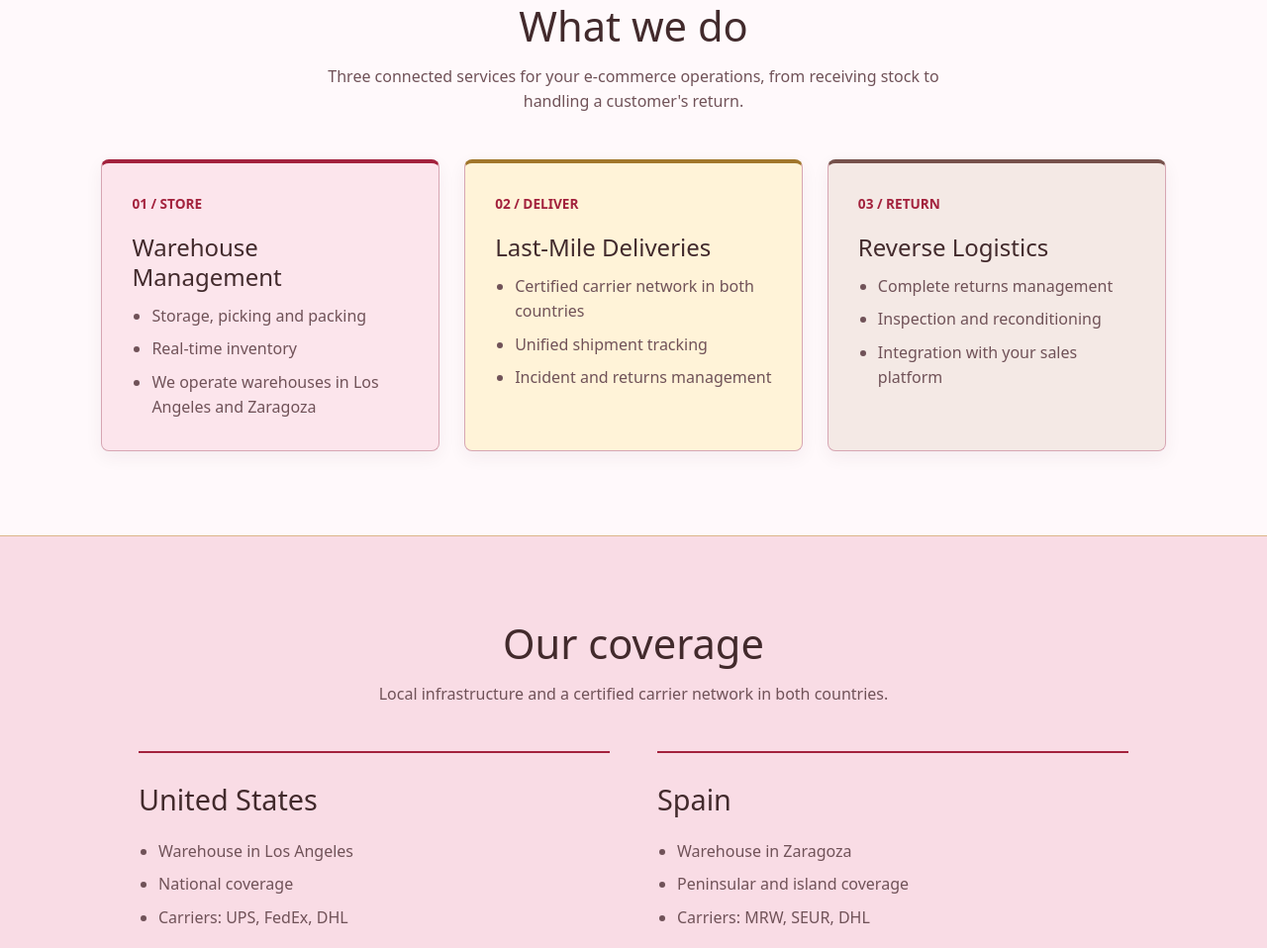
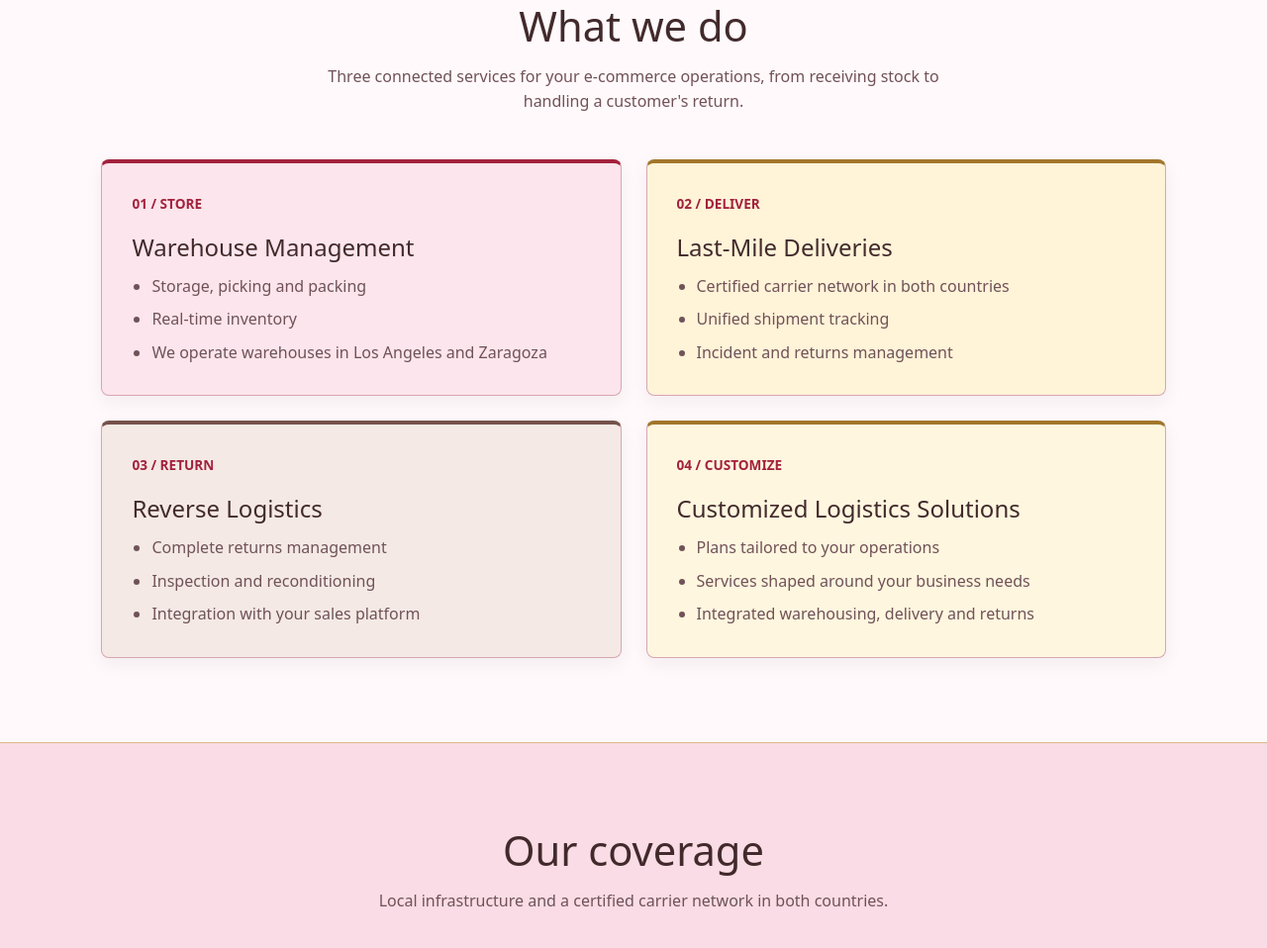
Before and after one commit to 4GeeksAcademy/lexadegu95-trackflow, a plain HTML site: page index.html in a window 1280 px wide. Shown: the part 1116-2074 px from the top of the page at 99% size. Drawn offline with nearby package versions, Linux system fonts and the light colour scheme.

Commit message:
made sure landing page reflects the same in CONTEXT.md

```diff
--- a/index.html
+++ b/index.html
@@ -156,7 +156,7 @@
                 </p>
             </div>
 
-            <div class="grid grid-cols-1 gap-[25px] sm:grid-cols-2 lg:grid-cols-3">
+            <div class="grid grid-cols-1 gap-[25px] sm:grid-cols-2 lg:grid-cols-2 2xl:grid-cols-4">
                 <article class="rounded-lg border border-[#d7a6b3] border-t-4 border-t-[#a3223d] bg-[#fce5ec] p-[30px] shadow-[0_6px_18px_rgba(66,42,44,0.06)] transition-all hover:-translate-y-1 hover:shadow-[0_10px_24px_rgba(66,42,44,0.12)] motion-reduce:transition-none motion-reduce:hover:transform-none">
                     <span class="mb-[18px] block text-[.85rem] font-bold text-[#a3223d]" aria-hidden="true">01 / STORE</span>
                     <h3 class="mb-3 font-display text-2xl font-medium leading-tight text-[#422a2c]">Warehouse Management</h3>
@@ -184,6 +184,16 @@
                         <li>Complete returns management</li>
                         <li>Inspection and reconditioning</li>
                         <li>Integration with your sales platform</li>
+                    </ul>
+                </article>
+
+                <article class="rounded-lg border border-[#d7a6b3] border-t-4 border-t-[#a1762b] bg-[#fff6df] p-[30px] shadow-[0_6px_18px_rgba(66,42,44,0.06)] transition-all hover:-translate-y-1 hover:shadow-[0_10px_24px_rgba(66,42,44,0.12)] motion-reduce:transition-none motion-reduce:hover:transform-none">
+                    <span class="mb-[18px] block text-[.85rem] font-bold text-[#a3223d]" aria-hidden="true">04 / CUSTOMIZE</span>
+                    <h3 class="mb-3 font-display text-2xl font-medium leading-tight text-[#422a2c]">Customized Logistics Solutions</h3>
+                    <ul class="list-disc space-y-2 pl-5 text-[#705258]">
+                        <li>Plans tailored to your operations</li>
+                        <li>Services shaped around your business needs</li>
+                        <li>Integrated warehousing, delivery and returns</li>
                     </ul>
                 </article>
             </div>
```
